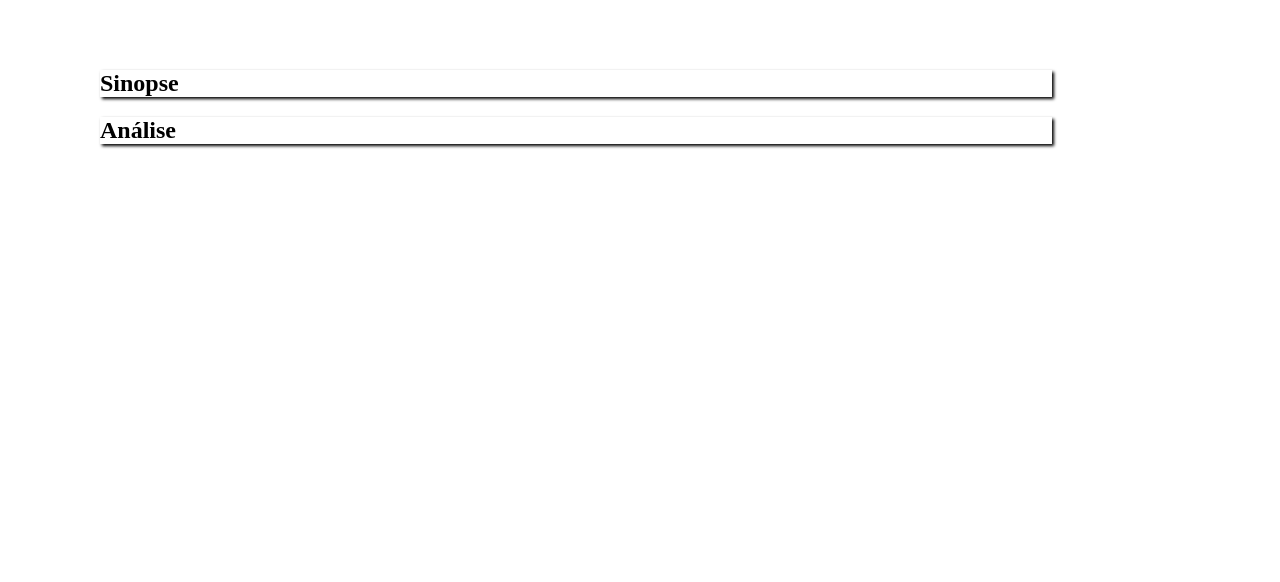
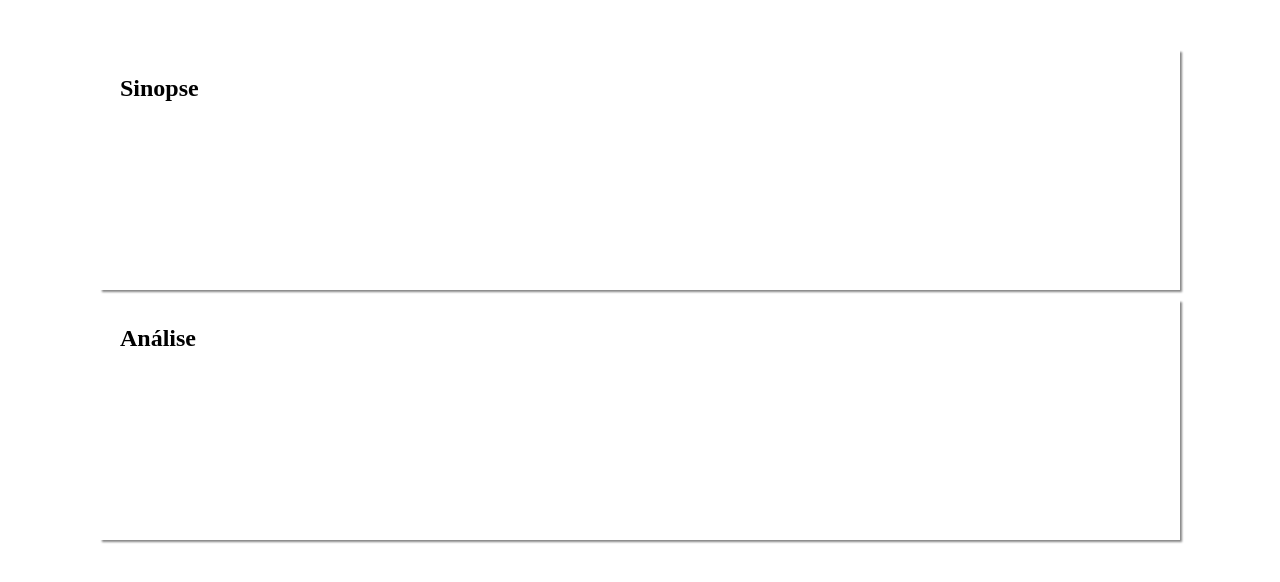
Before and after one commit to Ryan-Castro/mymind-review, a Next.js app: page /reading in a window 1280 px wide. Shown: the top 582 px of the page. Built offline with nearby package versions, Linux system fonts and the light colour scheme.

Commit message:
ajustando a pagina de leitura

```diff
--- a/pages/reading.js
+++ b/pages/reading.js
@@ -64,11 +64,11 @@ export default function reading(){
             <div id='reading'>
 
                 <h1 dangerouslySetInnerHTML={{__html: query.id}}></h1>
-                <div>
+                <div className='readText'>
                     <h2>Sinopse</h2>
                     <p dangerouslySetInnerHTML={{__html: docSnap.resumo}}></p>
                 </div>
-                <div>
+                <div className='readText'>
                     <h2>Análise</h2>
                     <p dangerouslySetInnerHTML={{__html: docSnap.text}}></p>
                 </div>
--- a/public/style/reading.css
+++ b/public/style/reading.css
@@ -1,6 +1,6 @@
 #reading{
     padding: 50px 100px;
-    width: 90vw;
+    width: 100vw;
 }
 
 #reading h2{
@@ -11,8 +11,17 @@
 #reading p{
     text-indent: 15px;
 }
-#reading div{
+#reading div.readText{
     width: 100%;
-    box-shadow: 2px 2px 3px black;
+    height: 30vh;
+    box-shadow: 2px 2px 2px rgba(0, 0, 0, 0.477);
     margin-bottom: 10px;
+    padding: 5px 20px;
+    background-color: rgba(255, 255, 255, 0.843);
+    transition: 1s;
 }
+
+#reading div.readText:hover{
+    height: 40vh;
+    overflow: auto;
+}
```
